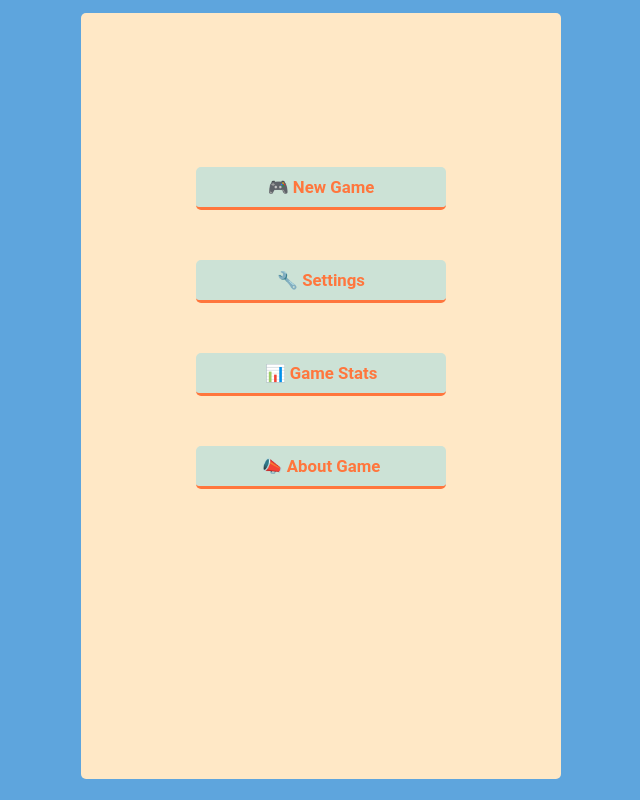
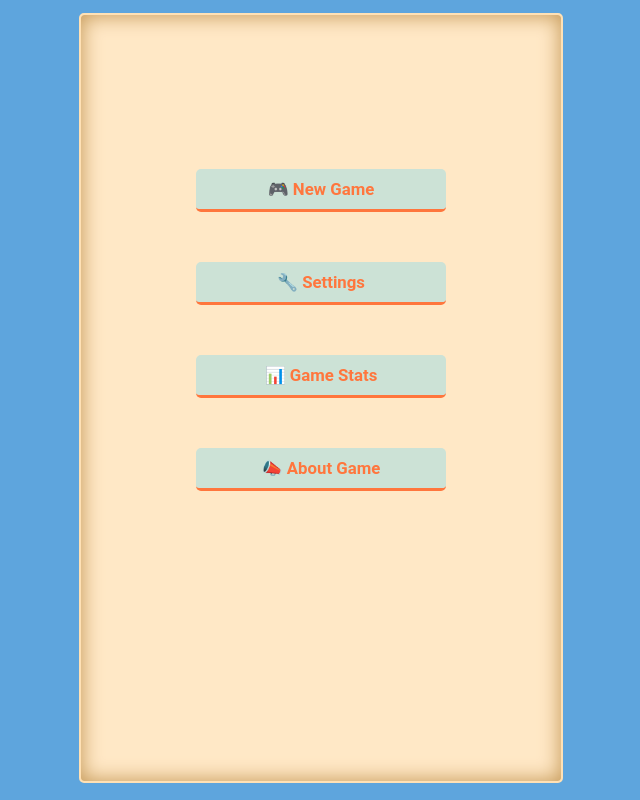
Before and after one commit to fasih-uddin-ahmed/angular-pairs, an Angular app: page /home in a window 1280 px wide. Shown: the whole page, without its empty margins (319-959 px from the left). Built offline with nearby package versions, Linux system fonts and the light colour scheme.

Commit message:
working on grid cells

```diff
--- a/src/app/app.component.scss
+++ b/src/app/app.component.scss
@@ -4,5 +4,8 @@
     max-width: 480px;
     min-height: 95.8vh;
     border-radius: 5px;
+    box-shadow: inset 0px 0px 20px 1px #c59856;
+    border: 2px solid #FFE1B5;
+    border-radius: 5px;
     overflow: hidden;
 }
--- a/src/app/app.module.ts
+++ b/src/app/app.module.ts
@@ -8,6 +8,7 @@ import { AboutComponent } from './pages/about/about.component';
 import { MenuComponent } from './components/menu/menu.component';
 import { GameComponent } from './pages/game/game.component';
 import { TopBarComponent } from './components/top-bar/top-bar.component';
+import { GridCellComponent } from './components/grid-cell/grid-cell.component';
 
 const routes: Routes = [
     { path: 'home', component: HomeComponent },
@@ -24,6 +25,7 @@ const routes: Routes = [
         MenuComponent,
         GameComponent,
         TopBarComponent,
+        GridCellComponent,
     ],
     imports: [
         RouterModule.forRoot(routes),
--- /dev/null
+++ b/src/app/components/grid-cell/grid-cell.component.ts
@@ -0,0 +1,15 @@
+import { Component, OnInit } from '@angular/core';
+
+@Component({
+  selector: 'grid-cell',
+  templateUrl: './grid-cell.component.html',
+  styleUrls: ['./grid-cell.component.scss']
+})
+export class GridCellComponent implements OnInit {
+
+  constructor() { }
+
+  ngOnInit() {
+  }
+
+}
```
Also changed, not shown: src/app/components/grid-cell/grid-cell.component.html (added), src/app/components/grid-cell/grid-cell.component.scss (added).
